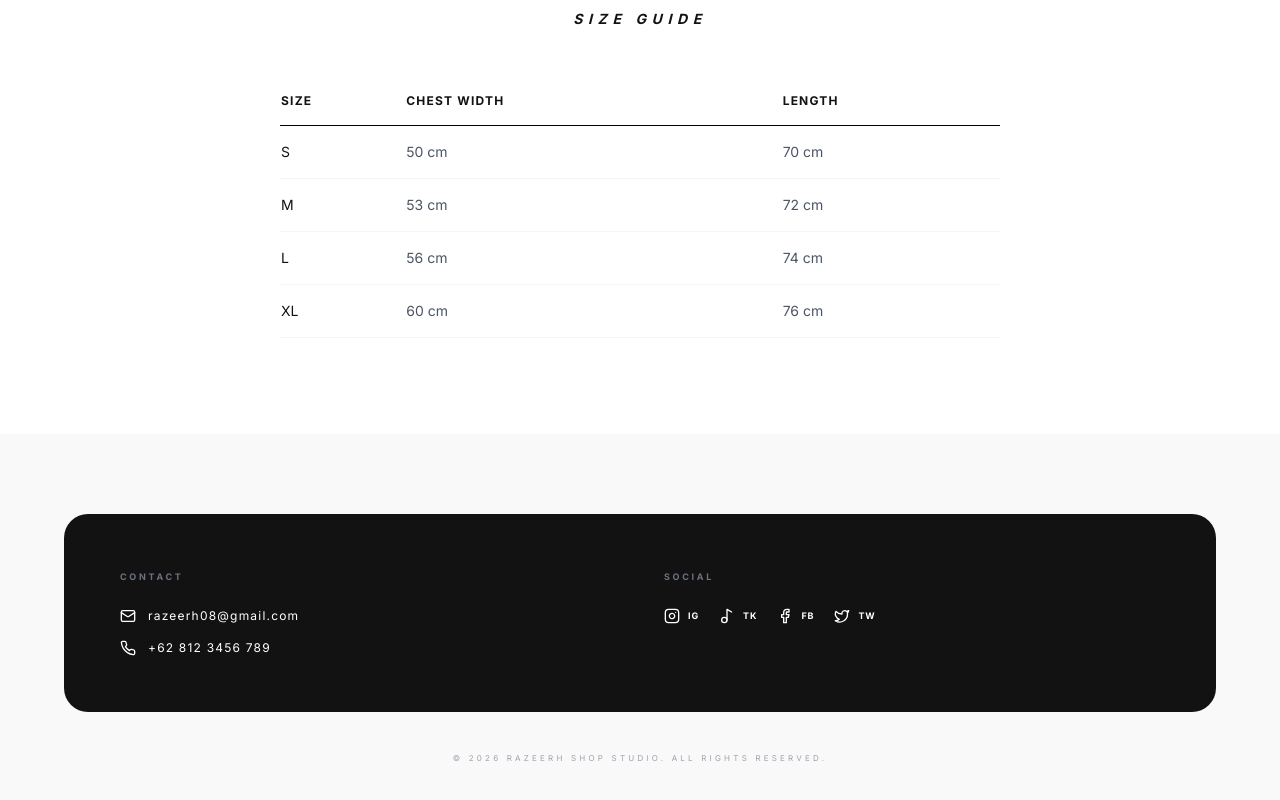
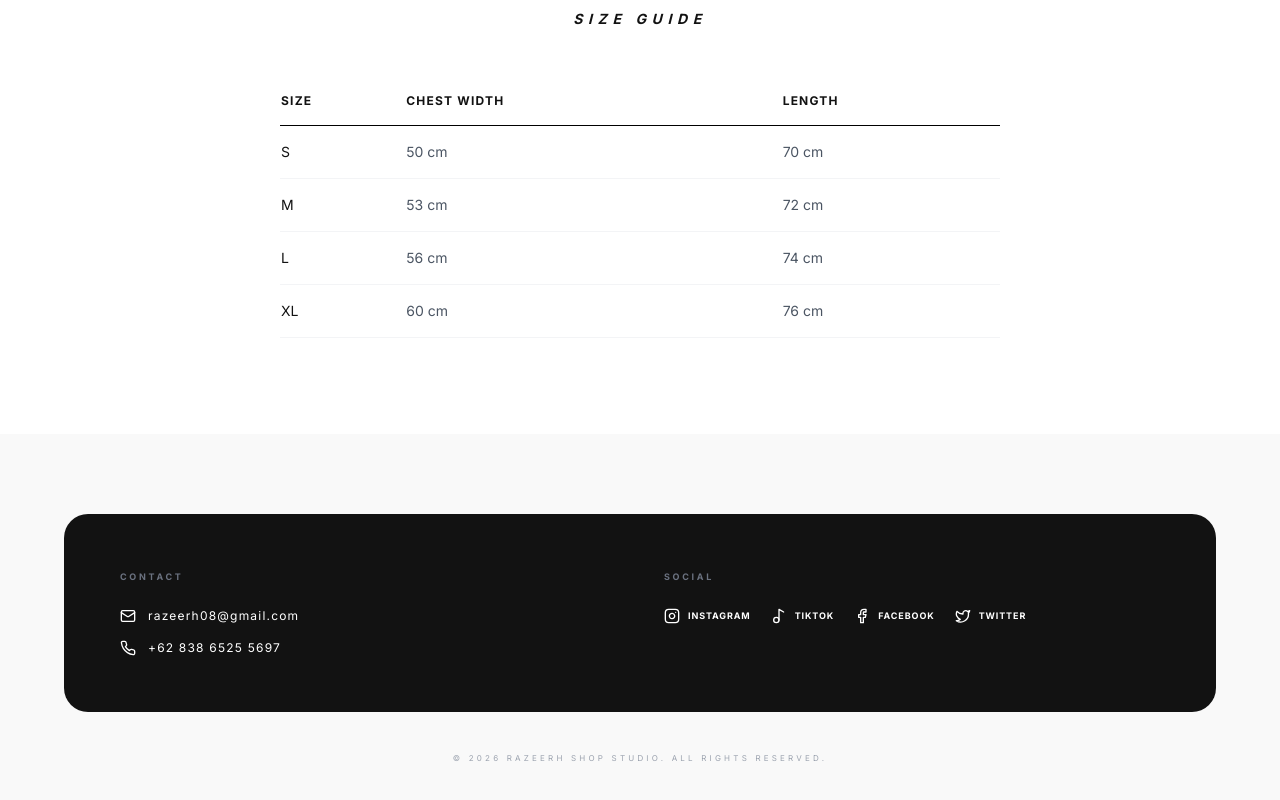
Before and after one commit to XZEERH/jualan-baju, a React (Vite) app: page / in a window 1280 px wide. Shown: the part 3249-4049 px from the top of the page. Built offline with nearby package versions, Linux system fonts and the light colour scheme.

Commit message:
Update Footer.tsx

```diff
--- a/src/components/Footer.tsx
+++ b/src/components/Footer.tsx
@@ -11,7 +11,7 @@ const Footer = () => {
               <Mail className="w-4 h-4" /> <span className="text-xs tracking-widest">razeerh08@gmail.com</span>
             </a>
             <div className="flex items-center space-x-3">
-              <Phone className="w-4 h-4" /> <span className="text-xs tracking-widest">+62 812 3456 789</span>
+              <Phone className="w-4 h-4" /> <span className="text-xs tracking-widest">+62 838 6525 5697</span>
             </div>
           </div>
         </div>
@@ -19,16 +19,16 @@ const Footer = () => {
           <h4 className="text-[9px] font-bold uppercase tracking-[0.3em] text-gray-500 mb-6">Social</h4>
           <div className="flex flex-wrap gap-5">
             <a href="https://instagram.com/razeerh.edukasi" className="flex items-center space-x-2 hover:opacity-50 transition">
-              <Instagram className="w-4 h-4" /> <span className="text-[9px] uppercase font-bold tracking-widest">IG</span>
+              <Instagram className="w-4 h-4" /> <span className="text-[9px] uppercase font-bold tracking-widest">INSTAGRAM</span>
             </a>
             <a href="https://tiktok.com/razeerh.edukasi" className="flex items-center space-x-2 hover:opacity-50 transition">
-              <Music2 className="w-4 h-4" /> <span className="text-[9px] uppercase font-bold tracking-widest">TK</span>
+              <Music2 className="w-4 h-4" /> <span className="text-[9px] uppercase font-bold tracking-widest">TIKTOK</span>
             </a>
             <a href="https://facebook.com" className="flex items-center space-x-2 hover:opacity-50 transition">
-              <Facebook className="w-4 h-4" /> <span className="text-[9px] uppercase font-bold tracking-widest">FB</span>
+              <Facebook className="w-4 h-4" /> <span className="text-[9px] uppercase font-bold tracking-widest">FACEBOOK</span>
             </a>
             <a href="https://twitter.com" className="flex items-center space-x-2 hover:opacity-50 transition">
-              <Twitter className="w-4 h-4" /> <span className="text-[9px] uppercase font-bold tracking-widest">TW</span>
+              <Twitter className="w-4 h-4" /> <span className="text-[9px] uppercase font-bold tracking-widest">TWITTER</span>
             </a>
           </div>
         </div>
```
